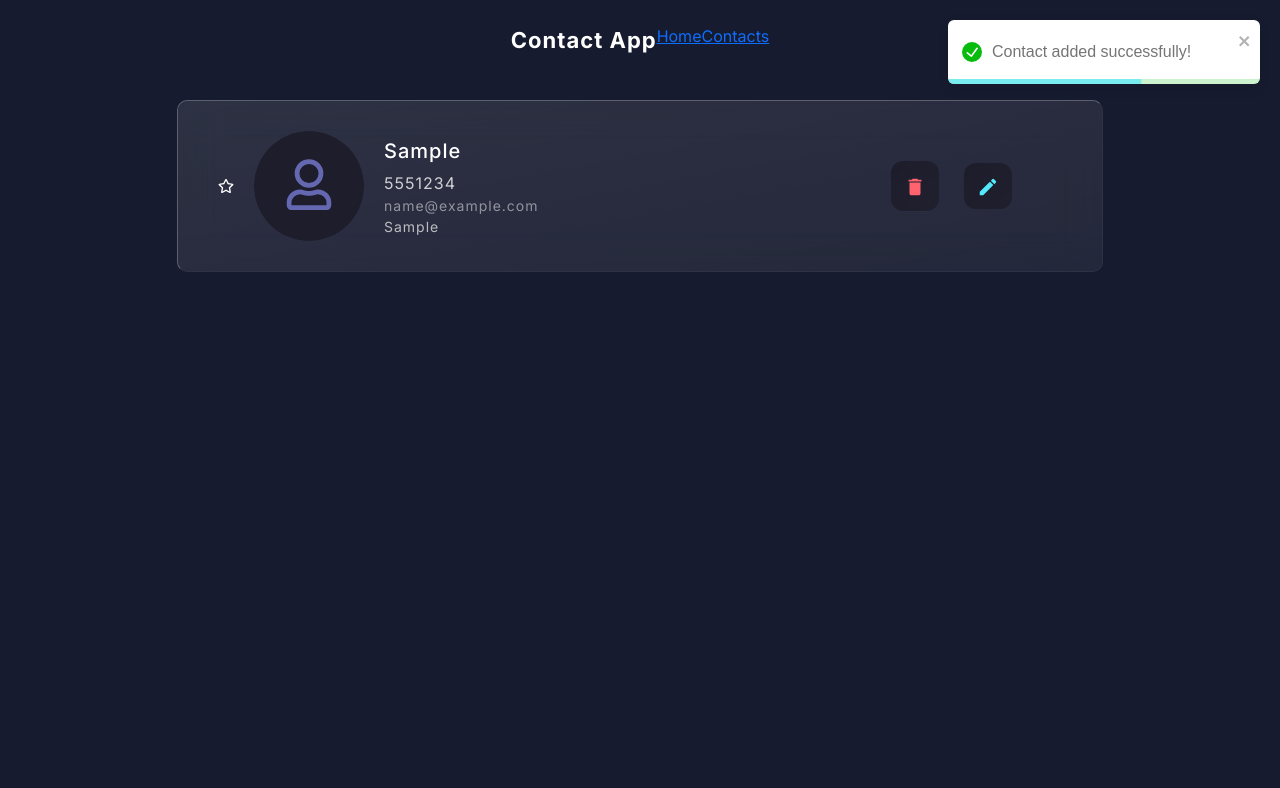
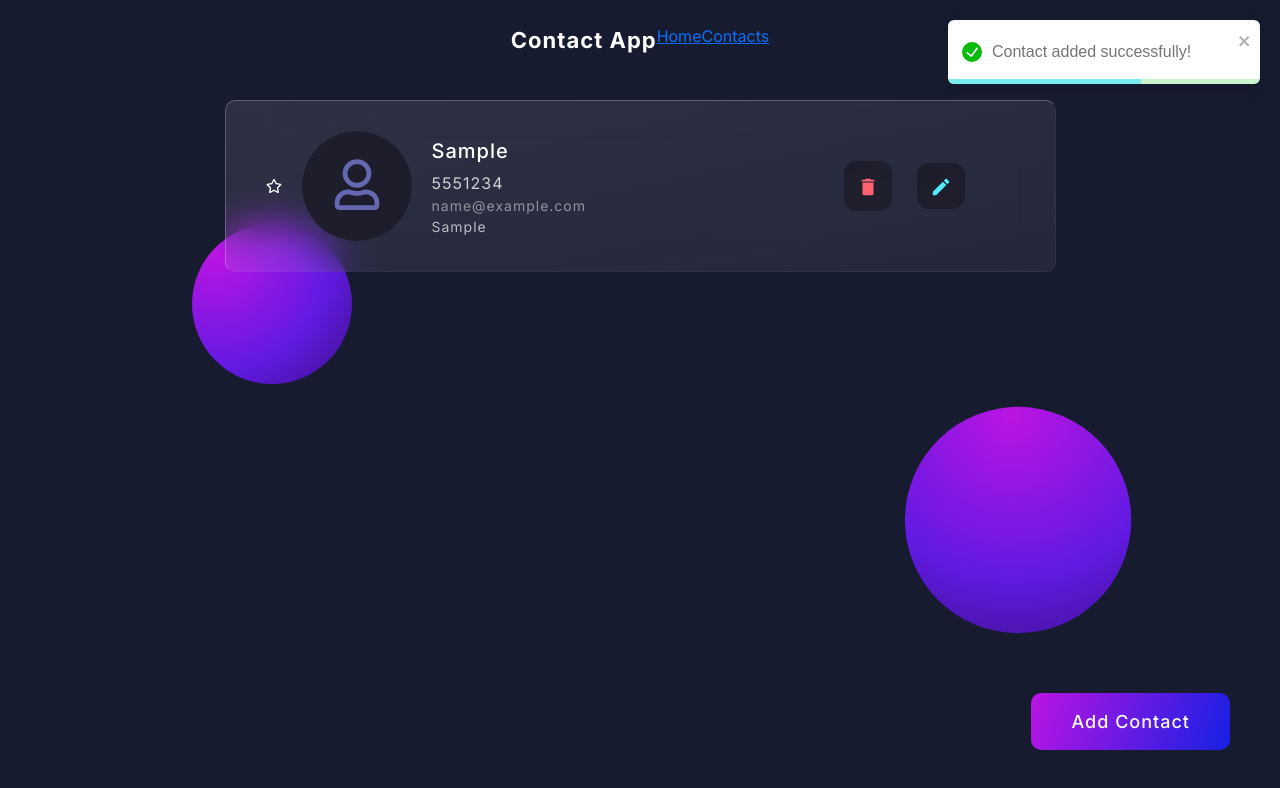
Before and after one commit to prasadneroolkar/Contact-App, a React (Vite) app: page / in a window 1280 px wide. Both pictures are taken after typing "Sample", "name@example.com", "5551234", "Sample" into the empty fields and a click on the button "ADD CONTACT". Shown: the top 788 px of the page. Built offline with nearby package versions, Linux system fonts and the light colour scheme.

Commit message:
add comoinent css updated

```diff
--- a/src/App.css
+++ b/src/App.css
@@ -72,25 +72,8 @@ form {
   flex-direction: column;
 }
 
-.add_contents {
-  background: white;
-  background: linear-gradient(
-    to right bottom,
-    rgba(255, 255, 255, 0.1),
-    rgba(255, 255, 255, 0.06)
-  );
-  border-top: 1px solid rgba(255, 255, 255, 0.3);
-  border-left: 1px solid rgba(255, 255, 255, 0.3);
-  border-right: 1px solid rgba(255, 255, 255, 0.1);
-  border-bottom: 1px solid rgba(255, 255, 255, 0.1);
-  background-clip: padding-box;
-  border-radius: 10px !important;
-  z-index: 2;
-  backdrop-filter: blur(20px);
-  padding: 60px;
-  padding-bottom: 70px;
-  padding-left: 80px;
-  padding-right: 80px;
+.add_content {
+  position: relative;
 }
 
 .input {
@@ -196,6 +179,31 @@ textarea:-moz-placeholder {
 .button:hover {
   color: #f9f9f9;
 }
+.fab {
+  text-decoration: none;
+  position: fixed;
+  bottom: 50px;
+  right: 50px;
+  border-radius: 10px;
+  background: linear-gradient(110deg, rgba(187, 20, 226), rgba(21, 32, 227));
+  display: flex;
+  justify-content: center;
+  align-items: center;
+  border-color: none;
+  border: none;
+  padding: 15px;
+  padding-left: 40px;
+  padding-right: 40px;
+  color: #f9f9f9;
+  font-size: 18px;
+  font-weight: 500;
+  letter-spacing: 1px;
+  z-index: 3;
+}
+
+.fab:hover {
+  color: #f9f9f9;
+}
 
 input.checkmark {
   margin-right: 10px;
@@ -272,16 +280,34 @@ input.checkmark {
   height: 10rem;
   width: 10rem;
   position: absolute;
-  top: 65px;
-  left: 65%;
+  top: -38px;
+  right: -70px;
 }
 
 .cirlce2 {
   height: 20rem;
   width: 20rem;
   position: absolute;
-  bottom: -176px;
-  left: 21%;
+  bottom: -121px;
+  z-index: -1;
+  left: -148px;
+}
+
+.cirlce4 {
+  height: 10rem;
+  width: 10rem;
+  position: fixed;
+  top: 28%;
+  left: 15%;
+}
+
+.cirlce3 {
+  height: 20rem;
+  width: 20rem;
+  position: fixed;
+  bottom: 15%;
+  z-index: -1;
+  right: 8%;
 }
 .profile {
   border-radius: 50%;
@@ -350,8 +376,5 @@ input.checkmark {
   border-radius: 10px !important;
   z-index: 2;
   backdrop-filter: blur(20px);
-  padding: 60px;
-  padding-bottom: 70px;
-  padding-left: 80px;
-  padding-right: 80px;
+  padding: 25px 40px 25px 40px;
 }
--- a/src/App.jsx
+++ b/src/App.jsx
@@ -1,15 +1,19 @@
 import Container from "./components/Container";
 import "./App.css";
 import { v4 as uuidv4 } from "uuid";
-// import blob1 from "/blob1.svg";
-// import blob2 from "/blob2.svg";
 import { ToastContainer, toast } from "react-toastify";
 import "react-toastify/dist/ReactToastify.css";
 import Contacts from "./components/Contacts";
 import AddComponent from "./components/AddComponent";
 import { useEffect, useState } from "react";
 import EditComponent from "./components/EditComponent";
-import { BrowserRouter as Router, Route, Routes, Link } from "react-router-dom";
+import {
+  BrowserRouter as Router,
+  Route,
+  Routes,
+  Link,
+  useNavigate,
+} from "react-router-dom";
 
 function App() {
   // const contacts = [];
@@ -19,6 +23,7 @@ function App() {
   });
 
   const [editContact, setEditContact] = useState(null);
+  const navigate = useNavigate();
 
   useEffect(() => {
     localStorage.setItem("ContactList", JSON.stringify(cont));
@@ -80,6 +85,7 @@ function App() {
   };
   const cancelEdit = () => {
     setEditContact([]);
+    navigate("/contacts");
   };
 
   return (
--- a/src/components/AddComponent.jsx
+++ b/src/components/AddComponent.jsx
@@ -87,10 +87,9 @@ const AddComponent = ({ onAddCont, verify }) => {
 
   return (
     <>
-      <div className="col-lg-6 mx-auto">
+      <div className="col-lg-5 mx-auto">
         <div className="add_content">
           <img src={blob1} alt="blob1" className="cirlce1" />
-          <img src={blob2} alt="blob2" className="cirlce2" />
           <form className="formcard" onSubmit={handleAdd}>
             <label htmlFor="imagepicker" className="">
               <img
@@ -175,6 +174,7 @@ const AddComponent = ({ onAddCont, verify }) => {
               Add Contact
             </button>
           </form>
+          <img src={blob2} alt="blob2" className="cirlce2" />
         </div>
       </div>
     </>
--- a/src/components/Contacts.jsx
+++ b/src/components/Contacts.jsx
@@ -2,6 +2,8 @@ import usericon from "/usericon.svg";
 import { FaRegStar, FaStar } from "react-icons/fa";
 import { MdDelete, MdEdit } from "react-icons/md";
 import { Link } from "react-router-dom";
+import blob1 from "/blob1.svg";
+import blob2 from "/blob2.svg";
 
 const Contacts = ({ listdata, onDeleteData, onEditData }) => {
   const onhandleDel = (index) => {
@@ -13,9 +15,8 @@ const Contacts = ({ listdata, onDeleteData, onEditData }) => {
   };
   return (
     <>
-      <div className="col-lg-10 mx-auto">
-        {/* <img src={blob1} alt="blob1" className="cirlce1" />
-            <img src={blob2} alt="blob2" className="cirlce2" /> */}
+      <div className="col-lg-9 mx-auto add_content">
+        <img src={blob1} alt="blob1" className="cirlce4" />
         {listdata.map((item) => {
           return (
             <div className="contact_content mb-4" key={item.id}>
@@ -64,6 +65,11 @@ const Contacts = ({ listdata, onDeleteData, onEditData }) => {
             </div>
           );
         })}
+        <img src={blob2} alt="blob2" className="cirlce3" />
+
+        <Link to="/" className="fab sticky-bottom d-print-inline-flex">
+          Add Contact
+        </Link>
       </div>
     </>
   );
--- a/src/components/EditComponent.jsx
+++ b/src/components/EditComponent.jsx
@@ -3,6 +3,8 @@ import { useNavigate } from "react-router-dom";
 import usericonedit from "/usericon.svg";
 import { toast } from "react-toastify";
 import "react-toastify/dist/ReactToastify.css";
+import blob1 from "/blob1.svg";
+import blob2 from "/blob2.svg";
 const EditComponent = ({ onAddeditCont, contact, onCancel, verifyEdit }) => {
   const [editname, seteditname] = useState("");
   const [editphone, seteditphone] = useState("");
@@ -25,8 +27,6 @@ const EditComponent = ({ onAddeditCont, contact, onCancel, verifyEdit }) => {
     }
     // console.log(contact);
   }, [contact]);
-
-  console.log(`initial value : ${check}`);
 
   const onHandeleeditName = (e) => {
     seteditname(e.target.value);
@@ -119,11 +119,9 @@ const EditComponent = ({ onAddeditCont, contact, onCancel, verifyEdit }) => {
   };
   return (
     <>
-      <div className="col-lg-6 mx-auto">
-        {/* <img src={blob1} alt="blob1" className="cirlce1" />
-      <img src={blob2} alt="blob2" className="cirlce2" /> */}
-
+      <div className="col-lg-5 mx-auto">
         <div className="add_content">
+          <img src={blob1} alt="blob1" className="cirlce1" />
           <form onSubmit={onhandleEdit} className="formcard">
             <label htmlFor="imagepickerEdit" className="">
               <img
@@ -197,6 +195,10 @@ const EditComponent = ({ onAddeditCont, contact, onCancel, verifyEdit }) => {
                 Mark as Star
               </span>
             </label>
+            <div
+              className="d-flex w-100 justify-content-evenly"
+              style={{ "column-gap": "50px" }}
+            >
               <button
                 className="text-uppercase button mt-5"
                 type="submit"
@@ -206,9 +208,8 @@ const EditComponent = ({ onAddeditCont, contact, onCancel, verifyEdit }) => {
                   fontSize: "18px",
                 }}
               >
-              Update Contact
+                Update
               </button>
-
               <button
                 className="text-uppercase button mt-5"
                 type="button"
@@ -220,7 +221,9 @@ const EditComponent = ({ onAddeditCont, contact, onCancel, verifyEdit }) => {
               >
                 Cancel
               </button>
+            </div>
           </form>
+          <img src={blob2} alt="blob2" className="cirlce2" />
         </div>
       </div>
     </>
```
Lines whose indentation alone changed are shown as unchanged.
